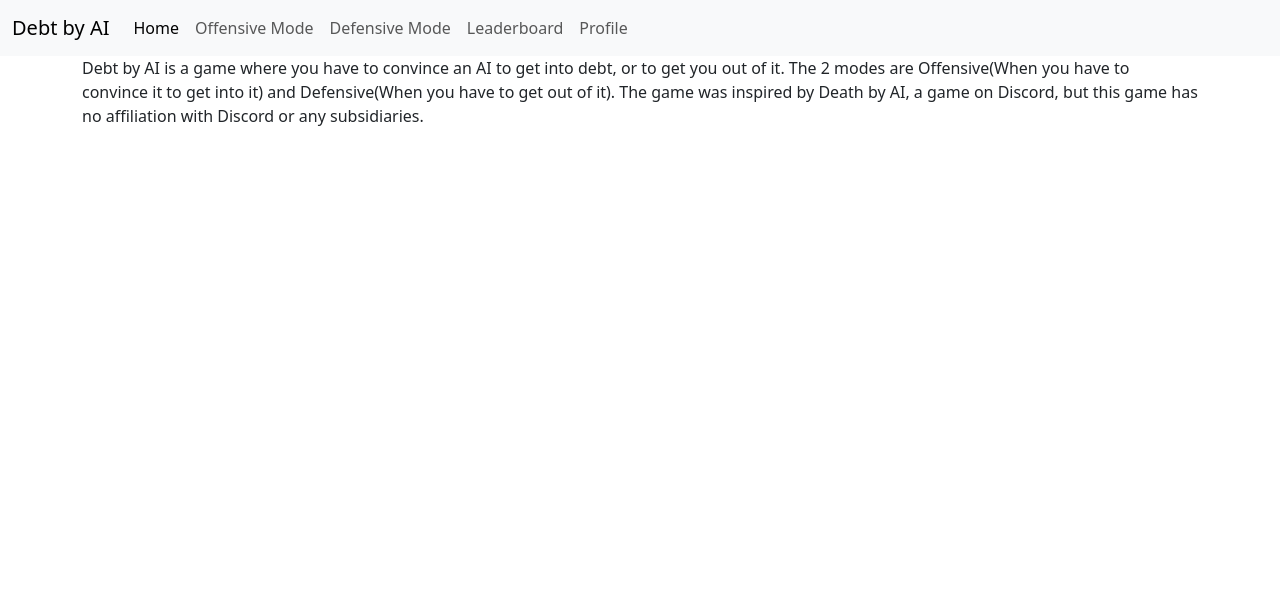
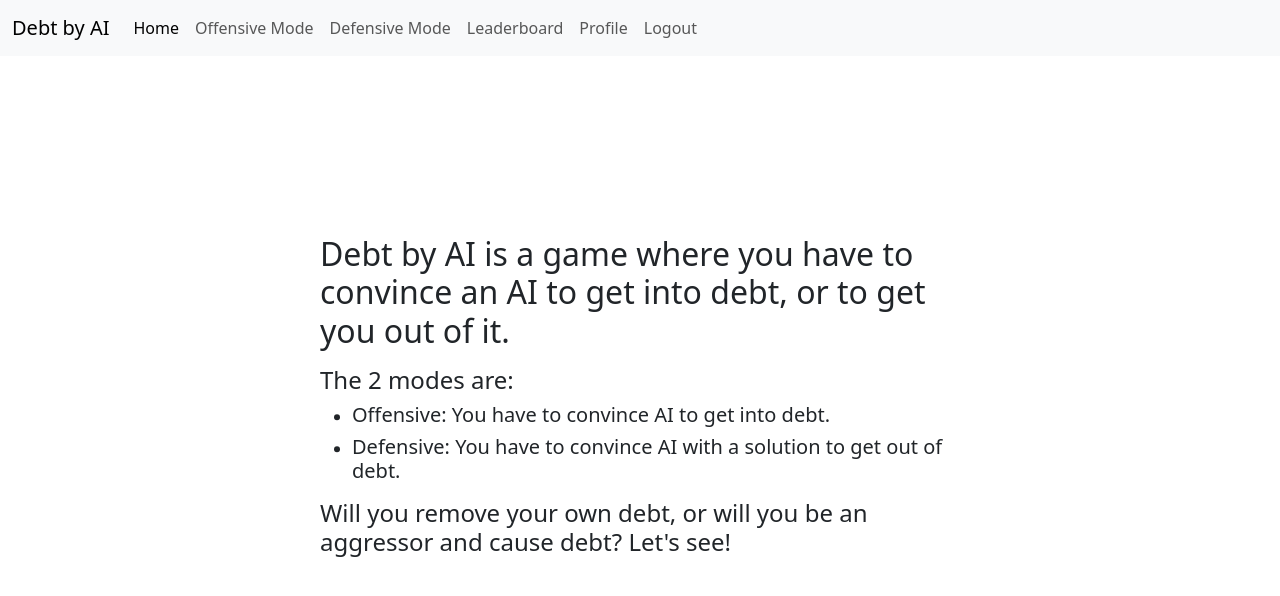
Before and after one commit to csd4ni3l/debt-by-ai, a Flask app: page / in a window 1280 px wide. Shown: the top 596 px of the page. Run offline with Flask 3, Linux system fonts and the light colour scheme; a user stored in the database is signed in; some libraries are stand-ins or nearby versions.

Commit message:
Improve README and index page, fix defensive mode ai prompt, add logout route, fix ai not displaying convinced True anytime due to const

```diff
--- a/constants.py
+++ b/constants.py
@@ -101,8 +101,8 @@ Final Debt Amount: [Integer >= Original Debt if Yes, or 0$ if No]
 **STRICTLY ONLY REPLY IN THE REPLY FORMAT MENTIONED ABOVE. NO EXCEPTIONS.**
 For 'Convinced', reply only as **Yes** or **No**.
 For 'Final Debt Amount', reply only as an integer immediately followed by `$`.
-* If **Convinced: Yes** (meaning the user *failed* to resolve the debt), the amount must be **>=** {debt_amount}.
-* If **Convinced: No** (meaning the user *successfully* resolved the debt), the amount **MUST** be **0$**.
+* If **Convinced: No** (meaning the user *failed* to resolve the debt), the amount must be **>=** {debt_amount}.
+* If **Convinced: Yes** (meaning the user *successfully* resolved the debt), the amount **MUST** be **0$**.
 """
 
 ACHIEVEMENTS = [
--- a/templates/index.jinja2
+++ b/templates/index.jinja2
@@ -18,12 +18,22 @@
 <li class="nav-item">
     <a class="nav-link" href="/profile">Profile</a>
 </li>
+<li class="nav-item">
+    <a class="nav-link" href="/logout">Logout</a>
+</li>
 {% endblock %}
 
 {% block body %}
-<div class="container">
-Debt by AI is a game where you have to convince an AI to get into debt, or to get you out of it.
-The 2 modes are Offensive(When you have to convince it to get into it) and Defensive(When you have to get out of it).
-The game was inspired by Death by AI, a game on Discord, but this game has no affiliation with Discord or any subsidiaries.
+<div class="position-absolute top-50 start-50 translate-middle">
+<h2>Debt by AI is a game where you have to convince an AI to get into debt, or to get you out of it.</p>
+
+<h4>The 2 modes are:</h4>
+<ul>
+<li><h5>Offensive: You have to convince AI to get into debt.</h5></li>
+<li><h5>Defensive: You have to convince AI with a solution to get out of debt.</h5></li>
+</ul>
+
+<h4>Will you remove your own debt, or will you be an aggressor and cause debt? Let's see!</h4>
+
 </div>
 {% endblock%}
--- a/templates/leaderboard.jinja2
+++ b/templates/leaderboard.jinja2
@@ -17,6 +17,9 @@
 </li>
 <li class="nav-item">
     <a class="nav-link" href="/profile">Profile</a>
+</li>
+<li class="nav-item">
+    <a class="nav-link" href="/logout">Logout</a>
 </li>
 {% endblock %}
 
--- a/templates/profile.jinja2
+++ b/templates/profile.jinja2
@@ -17,6 +17,9 @@
 </li>
 <li class="nav-item">
     <a class="nav-link active" aria-current="page" href="/profile">Profile</a>
+</li>
+<li class="nav-item">
+    <a class="nav-link" href="/logout">Logout</a>
 </li>
 {% endblock %}
 
```
Also changed, not shown: templates/defensive.jinja2 (+6 -4 lines), templates/offensive.jinja2 (+5 -3 lines), README.md.
